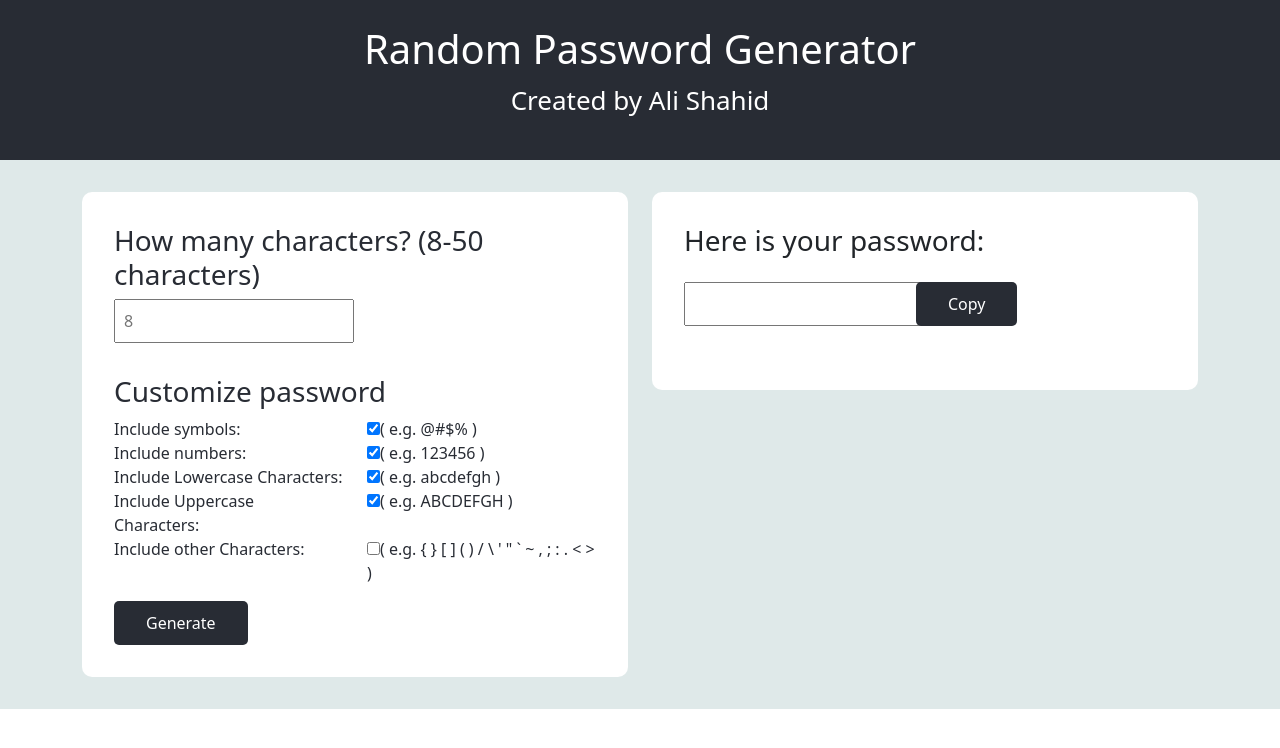
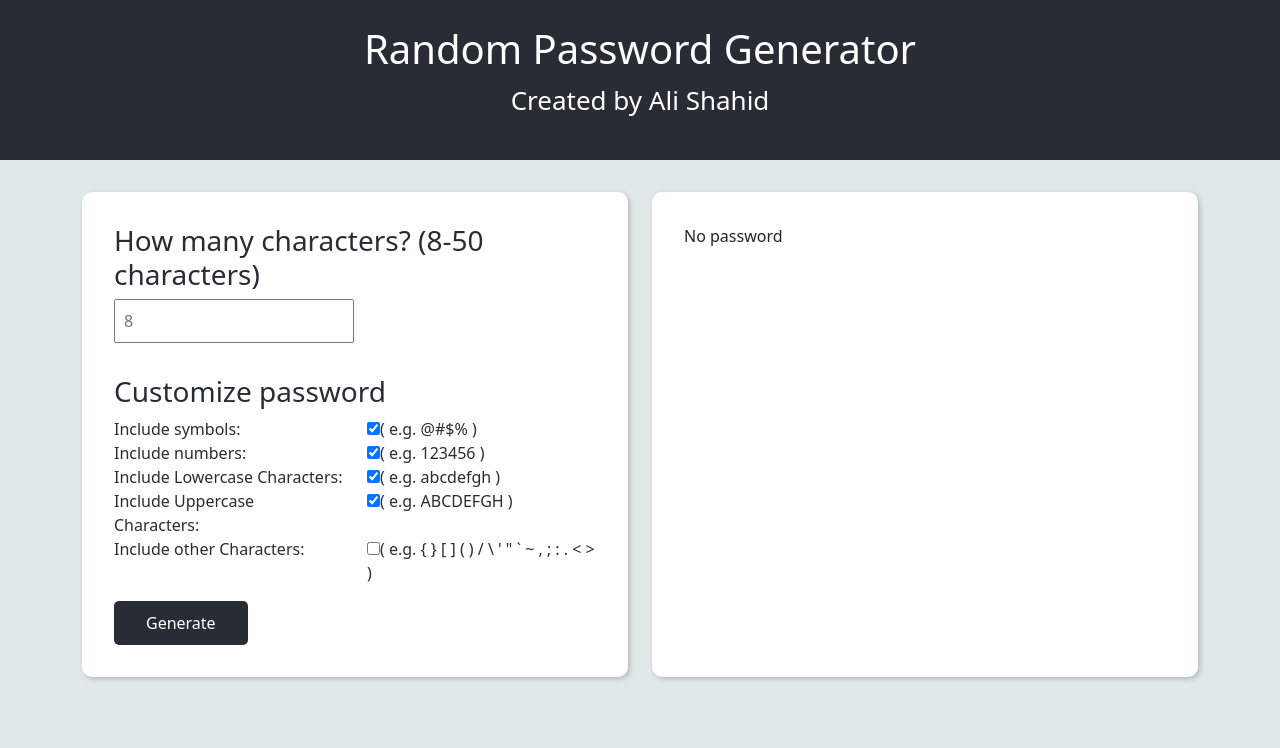
Before and after one commit to Drelofs/Password_Generator, a React (Create React App) app: page / in a window 1280 px wide. Shown: the top 748 px of the page. Built offline with nearby package versions, Linux system fonts and the light colour scheme.

Commit message:
Made code more compact and added copy to clipboard

```diff
--- a/src/App.css
+++ b/src/App.css
@@ -9,7 +9,6 @@
 
 .main {
   padding: 32px 0;
-  background-color: #dfe9e9;
 }
 
 .App-header {
@@ -29,10 +28,14 @@
 
 .generator-block {
   background-color: white;
+  height:100%;
   color: #282c34;
   text-align: start;
   padding: 32px;
   border-radius: 10px;
+  -webkit-box-shadow: 2px 2px 5px 0px rgba(50, 50, 50, 0.25);
+  -moz-box-shadow:    2px 2px 5px 0px rgba(50, 50, 50, 0.25);
+  box-shadow:         2px 2px 5px 0px rgba(50, 50, 50, 0.25);
 }
 
 .button {
@@ -56,9 +59,13 @@
 
 .output-block {
   background-color: white;
+  height: 100%;
   text-align: start;
   padding: 32px;
   border-radius: 10px;
+  -webkit-box-shadow: 2px 2px 5px 0px rgba(50, 50, 50, 0.25);
+  -moz-box-shadow:    2px 2px 5px 0px rgba(50, 50, 50, 0.25);
+  box-shadow:         2px 2px 5px 0px rgba(50, 50, 50, 0.25);
 }
 
 @keyframes App-logo-spin {
--- a/src/App.js
+++ b/src/App.js
@@ -40,22 +40,14 @@ function App() {
 
   //Generate password when button is pressed
   const handleSubmit = (e) => {
-    let acceptable_characters = ''
-    if(formData.checkbox_lowercase) {
-      acceptable_characters += lowercase_letters
-    }
-    if(formData.checkbox_uppercase) {
-      acceptable_characters += uppercase_letters
-    }
-    if(formData.checkbox_numbers) {
-      acceptable_characters += number_characters
-    }
-    if(formData.checkbox_symbols) {
-      acceptable_characters += symbol_characters
-    }
-    if(formData.checkbox_other) {
-      acceptable_characters += other_characters
-    }
+    //Checks if checkboxes are checked and adds respective characters.
+    const acceptable_characters = [].concat(
+      formData.checkbox_lowercase ? [lowercase_letters] : [],
+      formData.checkbox_uppercase ? [uppercase_letters] : [],
+      formData.checkbox_numbers ? [number_characters] : [],
+      formData.checkbox_symbols ? [symbol_characters] : [],
+      formData.checkbox_other ? [other_characters] : [],
+    ).join();
     password = ''
     e.preventDefault();
     if(formData.password_length > 50) {
@@ -78,7 +70,7 @@ function App() {
       </header>
       <section className="main">
         <div className='container'>
-          <div className="row">
+          <div className="row equal">
             <div className="col-md-6">
               <div className='generator-block'>
                 <form onSubmit={handleSubmit}>
--- a/src/Result.css
+++ b/src/Result.css
@@ -8,3 +8,7 @@
   border-top-right-radius: 5px;
   border-bottom-right-radius: 5px;
 }
+
+.copy-alert {
+  margin-left: 16px;
+}
--- a/src/Result.js
+++ b/src/Result.js
@@ -1,11 +1,31 @@
 import './Result.css';
-function Result(props) {
+import React, { useRef } from "react";
+
+function Result({ password }) {
+  const [showElement,setShowElement] = React.useState(false)
+  const textInput = useRef(null);
+  const copyText = (e) => {
+    navigator.clipboard.writeText(textInput.current.value);
+    setTimeout(function() {
+      setShowElement(true)
+         }, 10);
+    setTimeout(function() {
+    setShowElement(false)
+        }, 3000);
+  }
+
+  if ('' == password) {
+    return <div>No password</div>
+  }
 
   return (
     <div className="Result">
         <h3>Here is your password:</h3>
-        <input type="text" className="output-field" value={props.password}></input>
-        <button className="button copy">Copy</button>
+        <input type="text" className="output-field" ref={textInput} value={password} readOnly></input>
+        <button className="button copy" onClick={copyText}>
+          Copy
+        </button>
+        {showElement? <span className="copy-alert" >Copied!</span> :<></>}
     </div>
   );
 }
--- a/src/index.css
+++ b/src/index.css
@@ -5,6 +5,8 @@ body {
     sans-serif;
   -webkit-font-smoothing: antialiased;
   -moz-osx-font-smoothing: grayscale;
+  background-color: #dfe9e9 !important;
+  height: 100%;
 }
 span {
   margin-bottom: 16px;
```
